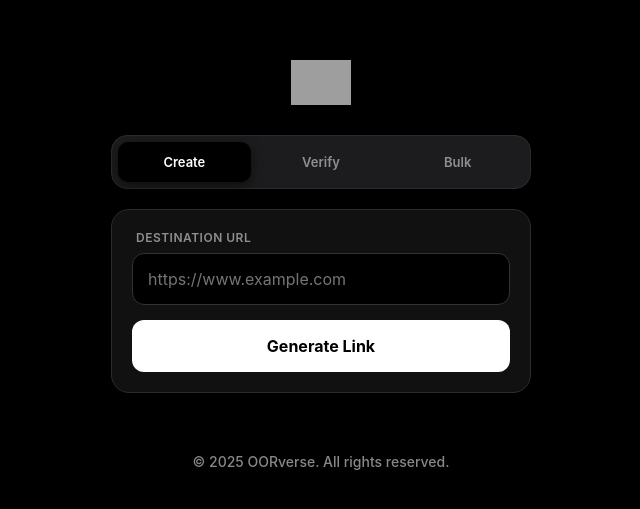
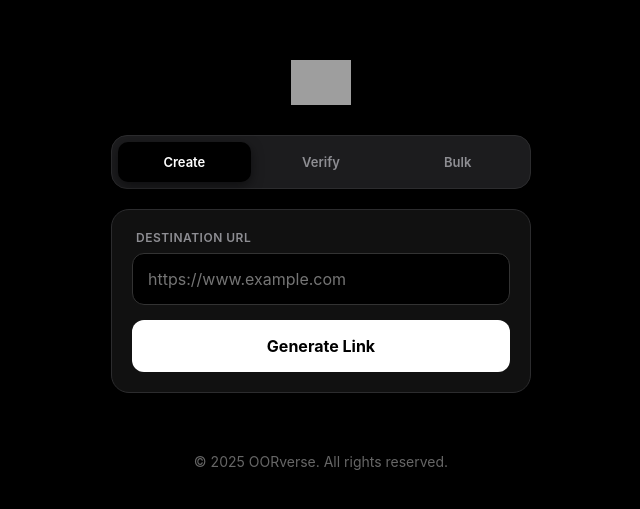
Before and after one commit to SaloniTae/cf-oor-services, a plain HTML site: page ulvis-pages/index.html in a window 1280 px wide. Shown: the part 135-644 px from the top of the page, 319-959 px from the left. Drawn offline with Linux system fonts and the light colour scheme; grey boxes are pictures that could not be loaded.

Commit message:
Update index.html

```diff
--- a/ulvis-pages/index.html
+++ b/ulvis-pages/index.html
@@ -140,7 +140,7 @@
         #toast.success { background-color: #333; color: white; }
 
         /* --- FOOTER --- */
-        footer { margin-top: 40px; text-align: center; font-size: 14px; color: #888; font-weight: 500; }
+        footer { margin-top: 40px; text-align: center; font-size: 14px; color: #666; font-weight: 400; }
 
         .spinner { width: 20px; height: 20px; border: 3px solid #ccc; border-top-color: black; border-radius: 50%; animation: spin 0.8s linear infinite; display: none; }
         @keyframes spin { to { transform: rotate(360deg); } }
```
